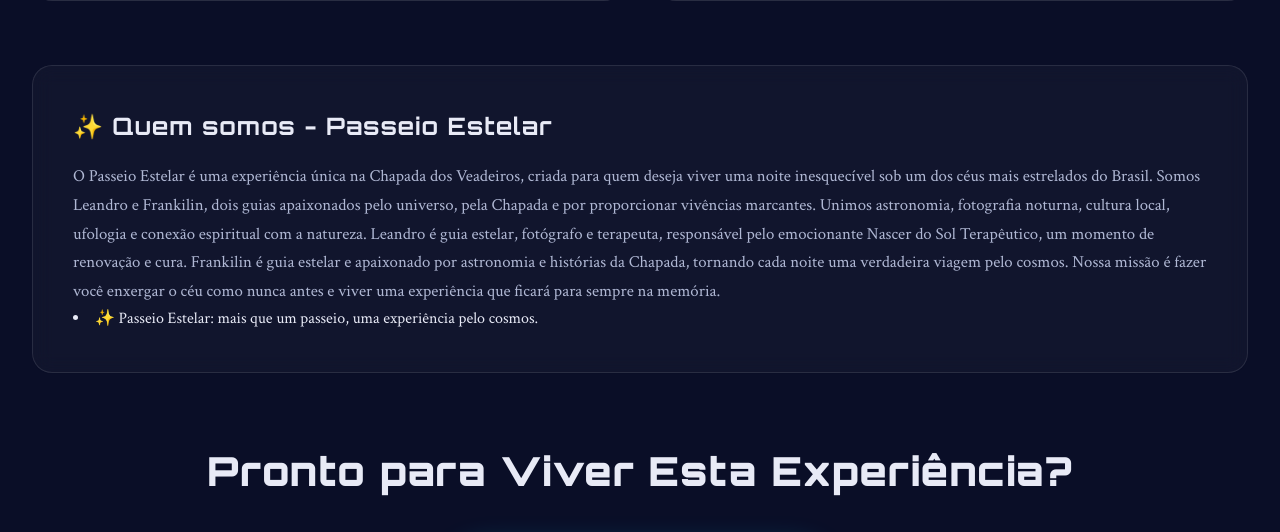
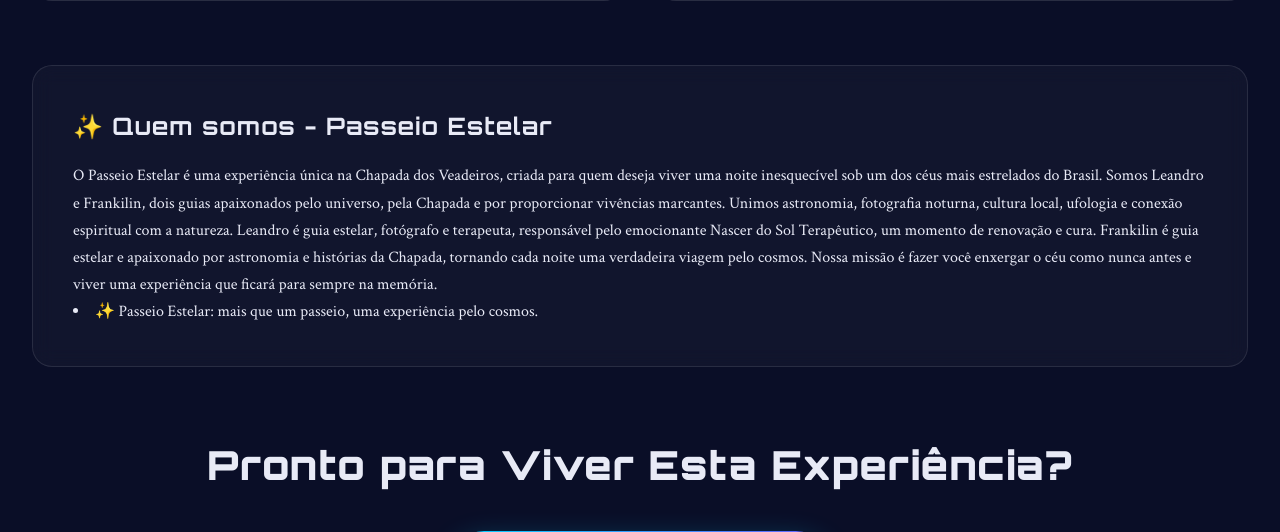
Before and after one commit to passeioestelar-lang/passeioestelar, a Flask app: page /sobre in a window 1280 px wide. Shown: the part 1529-2061 px from the top of the page. Run offline with Flask 3, Linux system fonts and the light colour scheme.

Commit message:
about.html

```diff
--- a/templates/about.html
+++ b/templates/about.html
@@ -66,7 +66,7 @@
         <div class="experience-grid">
             <div class="experience-card" data-delay="0">
                 <h3 class="card-title">✨ Quem somos - Passeio Estelar</h3>
-                <p class="card-text">
+                <p>
                 O Passeio Estelar é uma experiência única na Chapada dos Veadeiros, criada para quem deseja viver uma noite inesquecível sob um dos céus mais estrelados do Brasil.
                 Somos Leandro e Frankilin, dois guias apaixonados pelo universo, pela Chapada e por proporcionar vivências marcantes. Unimos astronomia, fotografia noturna, cultura local, ufologia e conexão espiritual com a natureza.
                 Leandro é guia estelar, fotógrafo e terapeuta, responsável pelo emocionante Nascer do Sol Terapêutico, um momento de renovação e cura.
```
